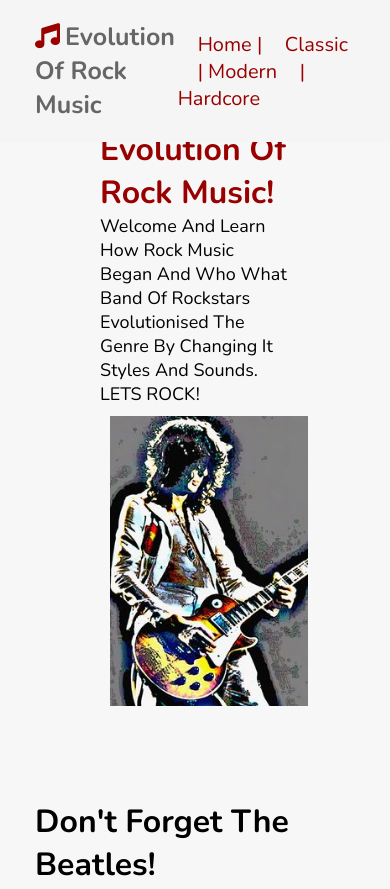
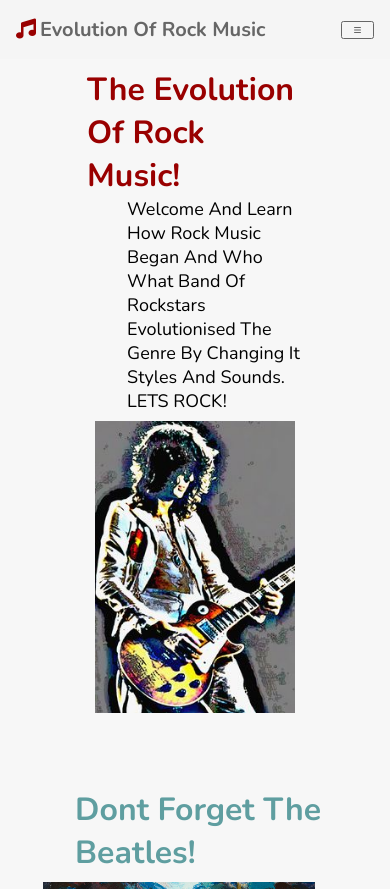
Before and after one commit to antonZaide/Evolution-of-Rock-Music, a plain HTML site: page index.html in a window 390 px wide. Shown: the top 889 px of the page. Drawn offline with nearby package versions, Linux system fonts and the light colour scheme.

Commit message:
I have added the menu bar the my header.

```diff
--- a/Page2.html
+++ b/Page2.html
@@ -22,8 +22,8 @@
  <div id="menu-bar" class="fas fa-bars"></div>
 
  <nav class="navbar">
-  <a href="index.html">Home |</a>
-  <a href="Page2.html">Classic</a>
+  <a href="index.html">Home</a>
+  <a href="Page2.html">| Classic</a>
   <a href="Page3.html">| Modern</a>
   <a href="Page4.html">| Hardcore</a>
 
@@ -37,7 +37,7 @@
 <section class="Page2" id="Page2">
 
   <div class="content">
-    <h3>Jimi Hendrix</h3>
+    <h4>Jimi Hendrix</h4>
     <p> Widely recognized as one of the most creative and influential musicians of the 20th century, Jimi Hendrix pioneered the explosive possibilities of the electric guitar.
         <br>Hendrix's innovative style of combining fuzz, feedback and controlled distortion created a new musical form.</p>
 
@@ -50,5 +50,10 @@
   </div>
 
 </section>
+
+<script src="js/demo.js"></script>
+
 </body>
+
+
 </html>
--- a/css/design.css
+++ b/css/design.css
@@ -61,10 +61,10 @@ header .logo i{
 header .navbar a{
     font-size: 2rem;
     margin-left: 2rem;
-    color: var(--crimson);
+    color: #990000;
 }
 
-#menu-bar  {
+#menu-bar{
     font-style: 3rem;
     cursor: pointer;
     color: #666;
@@ -96,28 +96,28 @@ header .navbar a{
     flex: 1 2 40rem;
 }
 .home .image img{
-    width:115%;
+    width:100%;
     padding: 1rem;
 }
 .home .image2 img{
-    width: 100%;
+    width: 90%;
     padding: 1rem;
 }
 
+
+
 h2{
-font-size: xx-large;
-text-align: top;
-}
-h3{
     font-size:xx-large;
     color: #990000;
 }
-h4{
-    text-align: right;
+h3{
     font-size: xx-large;
-}
+    padding-left: 5rem;
+    color: cadetblue;
+    }
 p{
     font-size: large;
+    padding-left: 5rem;
 }
 .Page2{
 
@@ -187,3 +187,46 @@ p{
     width: 50%;
     padding: 1rem;
 }
+
+@media(max-width:991px){
+
+    html{
+        font-size: 55%;
+    }
+    header{
+        padding: 2rem;
+    }
+}
+@media(max-width:786px){
+    #menu-bar{
+        display: initial;
+    }
+    header .navbar{
+        position: absolute;
+        top: 100%; left: 0; right: 0;
+        background: #f7f7f7;
+        border-top: .1rem solid rgba(0, 0, 0, 1);
+        clip-path: polygon(0 0, 100% 0, 100% 0, 0 0);
+
+    }
+    header .navbar.active{
+        clip-path: polygon(0 0, 100% 0, 100% 100%, 0 100%);
+    }
+    header .navbar a{
+        margin: 1.5rem;
+        padding: 1.5rem;
+        display: block;
+        border: .1rem solid rgba(0, 0, 0, 1);
+        border-left: .5rem solid var(--green);
+        background: #fff;
+    }
+}
+
+
+@media(max-width:400px){
+
+    html{
+        font-size: 50%;
+    }
+
+}
--- a/index.html
+++ b/index.html
@@ -19,11 +19,11 @@
 <header>
  <a href="#" class="logo"><i class="fas fa-music"></i>Evolution of Rock Music</a>
 
- <div id="menu-bar" class="fas fa-bars" class="navbar"> </div>
+ <div id="menu-bar" class="fas fa-bars" class="navbar"></div>
 
  <nav class="navbar">
-    <a href="index.html">Home |</a>
-    <a href="Page2.html">Classic</a>
+    <a href="index.html">Home </a>
+    <a href="Page2.html">| Classic</a>
     <a href="Page3.html">| Modern</a>
     <a href="Page4.html">| Hardcore</a>
 
@@ -37,9 +37,11 @@
 <section class="home" id="home">
 
   <div class="content">
-    <h3>The Evolution of Rock Music!</h3>
+
+    <h2>The Evolution of Rock Music!</h2>
 
     <p>Welcome and learn how rock music began and who what band of rockstars evolutionised the genre by changing it styles and sounds.<br> LETS ROCK! </p>
+
 
     <div class="image">
         <img src="images/RS-3.jpg" alt="">
@@ -47,14 +49,21 @@
 
   </div>
 
-  <h2>Don't forget the beatles!</h2>
+  <div class="image2">
 
-  <div class="image2">
+    <h3>Dont forget the Beatles!</h3>
+
     <img src="images/RS-8.jpg" alt="">
-</div>
-<h4>The Beatles Pioneered Fan Power:
-  As well as having a dramatic impact in popularising the guitar-electric bass-drums format for rock bands,<br> The Beatles also inspired the fan phenomenon “Beatlemania”.</h4>
+
+    <p>The Beatles Pioneered Fan Power:
+      As well as having a dramatic impact in popularising the guitar-electric bass-drums format for rock bands,<br> The Beatles also inspired the fan phenomenon “Beatlemania”.</p>
+
+    </div>
+
 
 </section>
+
+<script src="js/demo.js"></script>
+
 </body>
 </html>
--- a/js/demo.js
+++ b/js/demo.js
@@ -0,0 +1,14 @@
+let menu = document.querySelector('#menu-bar')
+let navbar = document.querySelector('.navbar')
+
+
+menu.onclick = () =>{
+    menu.classList.toggle('fa-times');
+    navbar.classList.toggle('active');
+}
+window.onscroll = () =>{
+
+
+    menu.classList.remove('fa-times');
+    navbar.classList.remove('active');
+}
```
Also changed, not shown: Page3.html (+6 -3 lines), Page4.html (+6 -3 lines).
